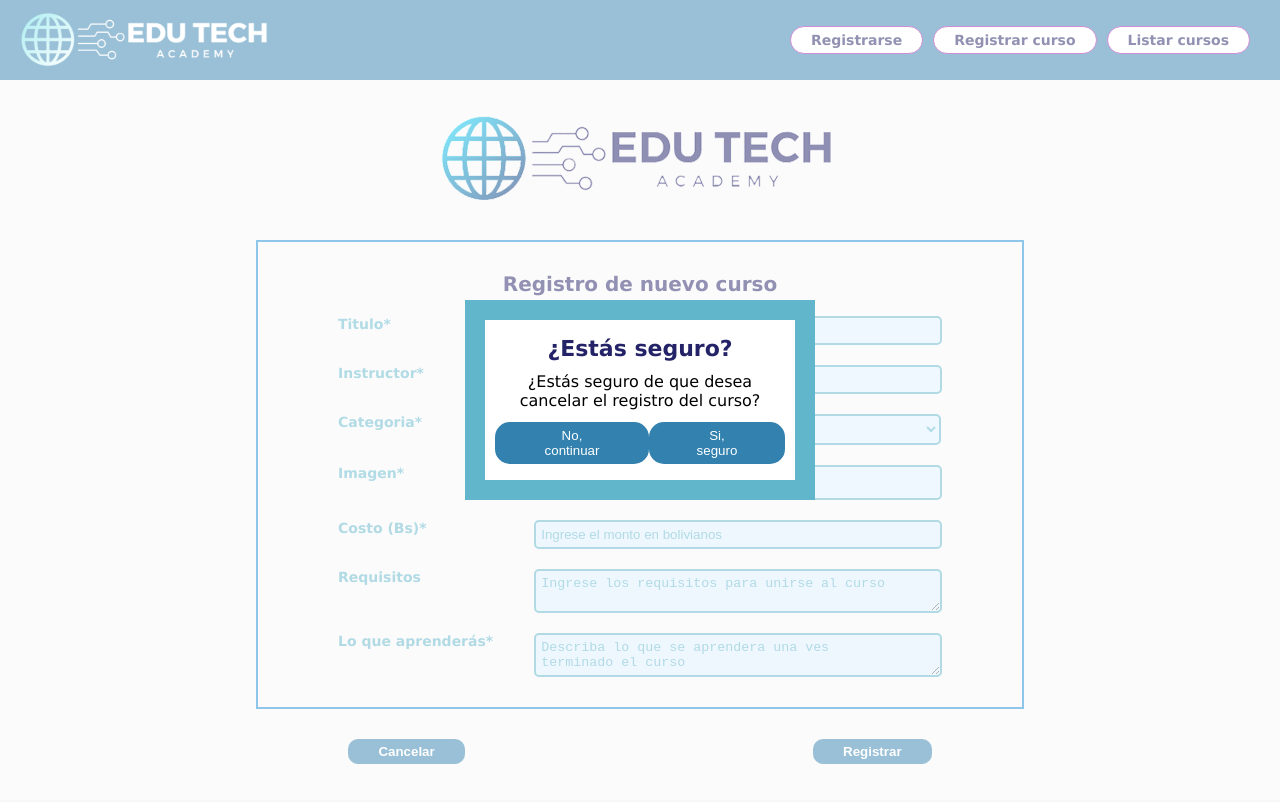
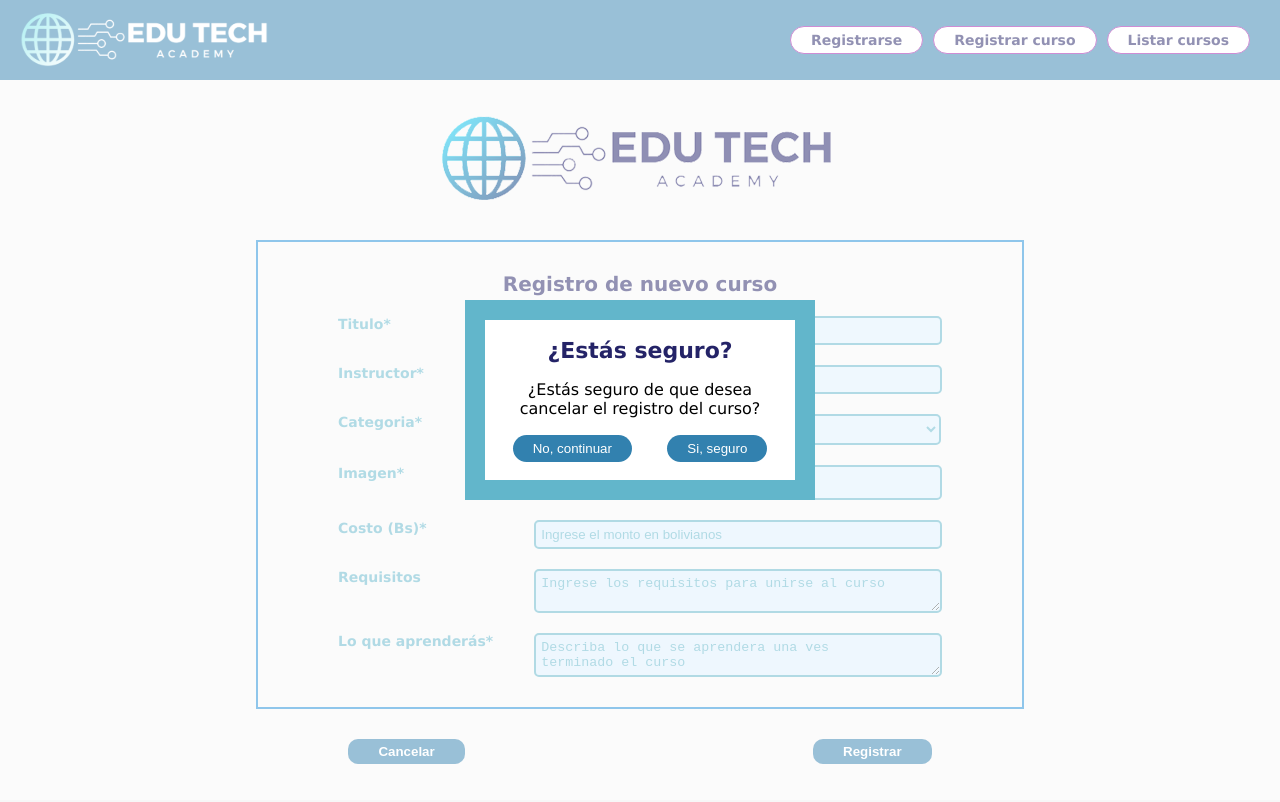
Before and after one commit to rebecayucratovar/EduTech_CodeCrafters, a React (Vite) app in the folder UI/online-courses/: page /registro-curso in a window 1280 px wide. Both pictures are taken after a click on the button "Cancelar". Shown: the top 802 px of the page. Built offline with nearby package versions, Linux system fonts and the light colour scheme.

Commit message:
fix message in list

```diff
--- a/UI/online-courses/src/index.css
+++ b/UI/online-courses/src/index.css
@@ -253,7 +253,7 @@ body {
 .modal-content-button {
   border: none;
   border-radius: 15px;
-  padding: 6px 40px;
+  padding: 6px 20px;
   background-color: rgb(50, 129, 175);
   color: white;
   cursor: pointer;
```
